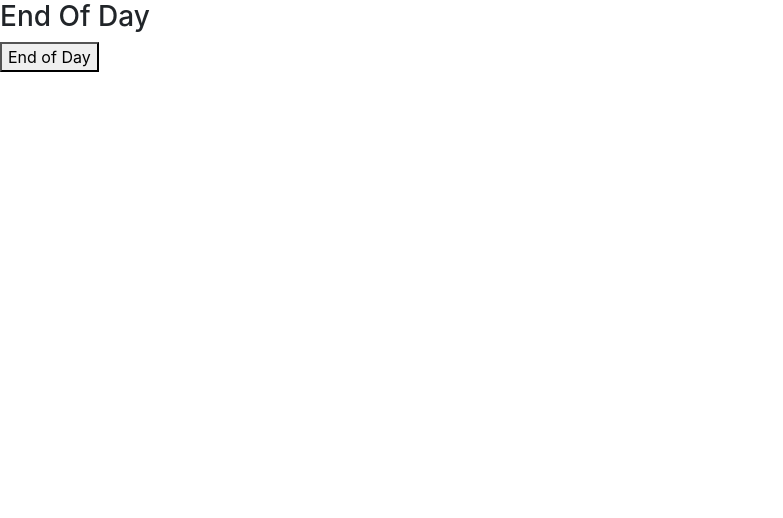
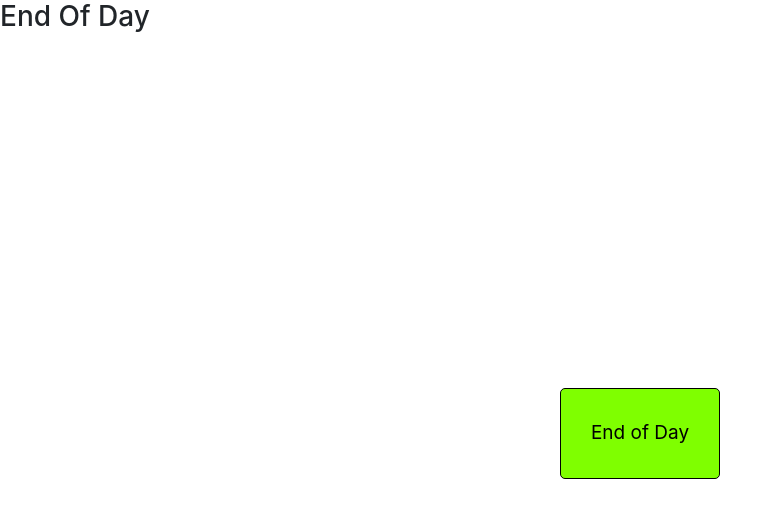
Before and after one commit to justacceptit/DVOPS-part1, a website: page public/eod.html in a window 1280 px wide. Shown: the whole page, without its empty margins (0-783 px from the left). Drawn offline with nearby package versions, Linux system fonts and the light colour scheme.

Commit message:
edit styles .css

```diff
--- a/public/css/styles.css
+++ b/public/css/styles.css
@@ -1,5 +1,32 @@
+
+.eod{
+    right: 50%;
+    padding: 30px;
+    font-size: 19px;
+    background-color: chartreuse;
+    border: 1px solid;
+    border-radius: 5px;
+    transition: background-color 0.3s ease;
 
 
+}
+.eod:hover{
+    background-color: crimson;
+}
+
+
+.eod-container {
+    display: flex;
+    flex-direction: column;
+    justify-content: center;
+    align-items: center;
+    height: 100vh; /* 100% of the viewport height */
+}
+h3{
+    justify-content: left;
+
+
+}
 .table-striped-custom tbody tr:nth-of-type(odd) {
     background-color: #f2f2f2; /* Alternate row color */
 }
--- a/public/eod.html
+++ b/public/eod.html
@@ -18,9 +18,9 @@
 <body>
 <h3>End Of Day</h3>
 
-<div class="center-container">
+<div class="eod-container">
 
-<button class="alignment" id="eodButton" onclick="confirmation()">End of Day</button>
+<button class="eod" id="eodButton" onclick="confirmation()">End of Day</button>
 <p align="right" id="eodMessage" class=""></p>
 </div>
 </body>
```
